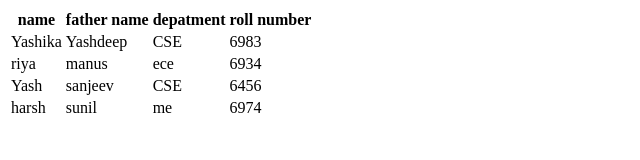
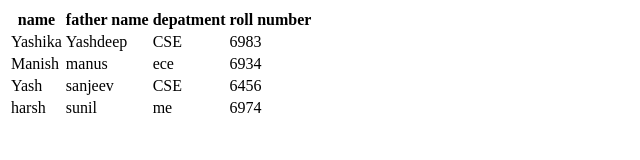
Before and after one commit to Yashika6983/HTML-Learning-Journey, a plain HTML site: page 06-tables/basic-table.html in a window 1280 px wide. Shown: the full height of the page, 0-640 px from the left. Drawn offline with Linux system fonts and the light colour scheme.

Commit message:
made changes to fix a error

```diff
--- a/06-tables/basic-table.html
+++ b/06-tables/basic-table.html
@@ -19,7 +19,7 @@
 </tr
 
 <tr>
-<td>riya</td>
+<td>Manish</td>
 <td>manus</td>
 <td>ece</td>
 <td>6934</td>
```
